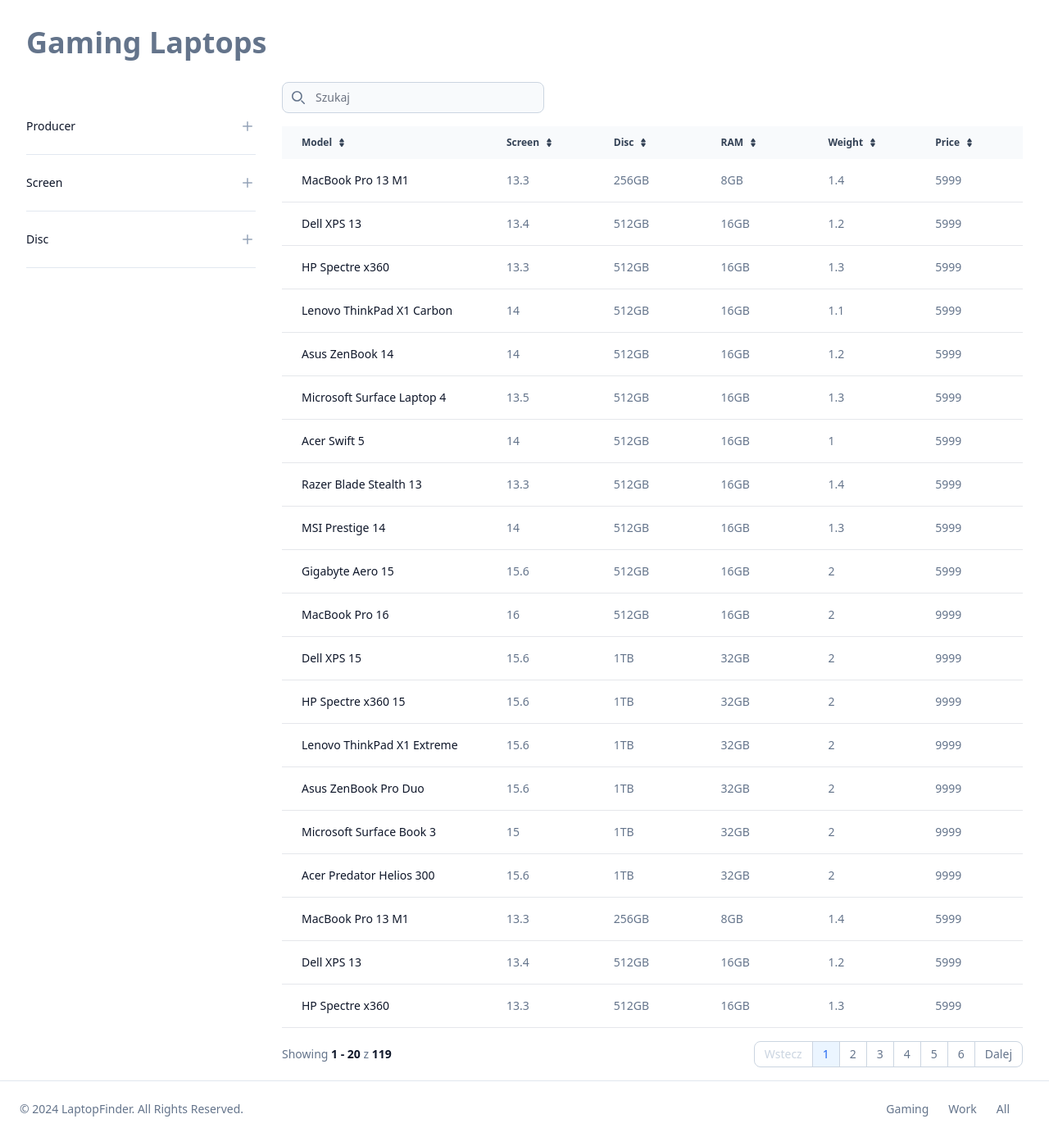
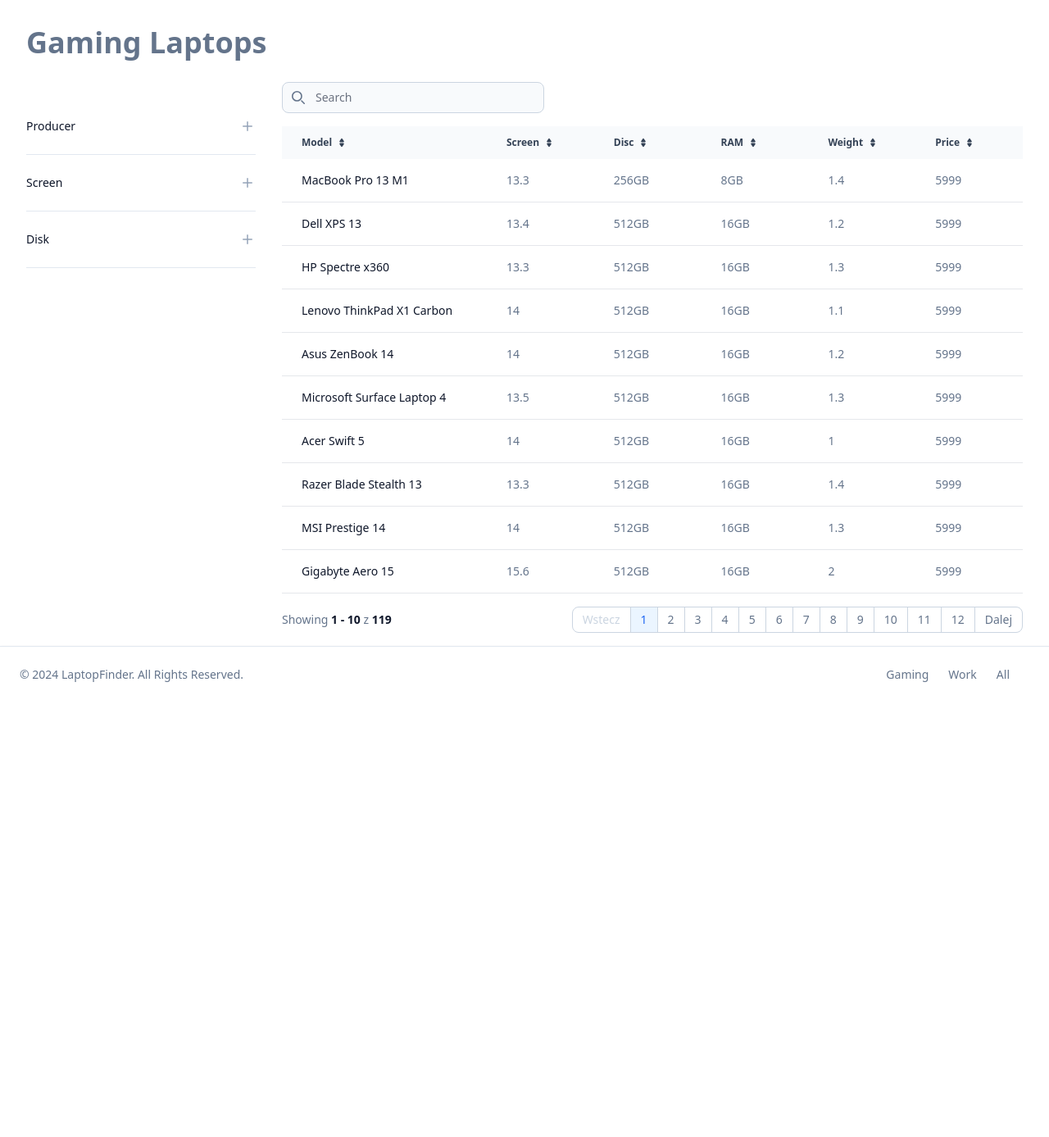
Before and after one commit to lwieckowski/laptop-finder, a Flask app: page / in a window 1280 px wide. Shown: the part 73-1460 px from the top of the page at 82% size. After the commit the page ends 905 px from the top, so only its background shows below. Run offline with Flask 3, Linux system fonts and the light colour scheme.

Commit message:
Update again

```diff
--- a/app/src/app.py
+++ b/app/src/app.py
@@ -6,7 +6,7 @@ from filtering import apply_filters, apply_search, apply_sort, paginate, parse_f
 
 app = Flask(__name__)
 
-PER_PAGE = 20
+PER_PAGE = 10
 
 
 @app.route("/")
--- a/app/src/data.py
+++ b/app/src/data.py
@@ -36,7 +36,7 @@ FILTERS = [
     },
     {
         "type": "disk",
-        "label": "Disc",
+        "label": "Disk",
         "options": [
             {"label": "128GB", "value": "128GB"},
             {"label": "256GB", "value": "256GB"},
--- a/app/src/templates/features/table.jinja
+++ b/app/src/templates/features/table.jinja
@@ -13,7 +13,7 @@
             </div>
             <input id="search" type="text" name="search"
                 class="block pt-2 ps-10 text-sm text-slate-900 border border-slate-300 rounded-lg w-80 bg-slate-50 focus:ring-blue-500 focus:border-blue-500 dark:bg-slate-700 dark:border-slate-600 dark:placeholder-slate-400 dark:text-white dark:focus:ring-blue-500 dark:focus:border-blue-500"
-                placeholder="Szukaj" hx-post="/laptops" hx-trigger="keyup changed delay:250ms" hx-target="#table-body"
+                placeholder="Search" hx-post="/laptops" hx-trigger="keyup changed delay:250ms" hx-target="#table-body"
                 hx-include="#filters, #search, .sort, #last_sort_by">
         </div>
     </div>
```
Also changed, not shown: README.md, screenshot.png (added).
